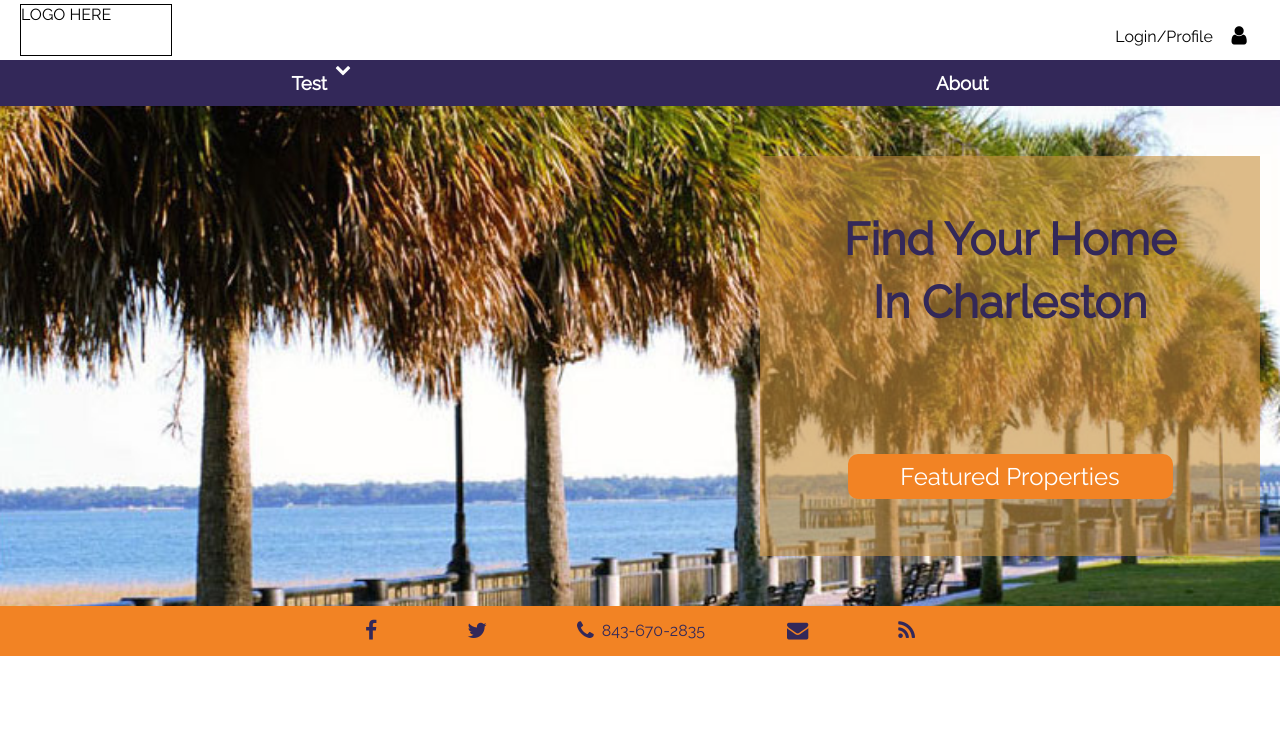
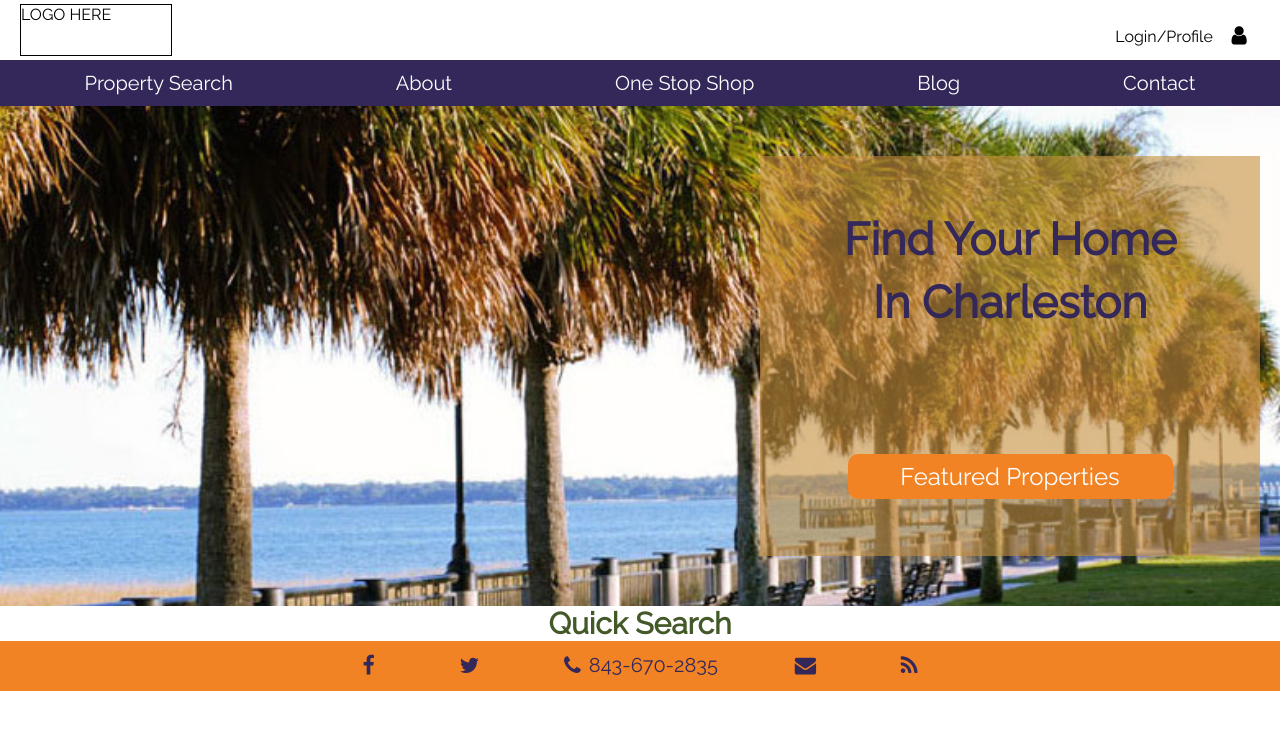
Before and after one commit to erinmeyers88/stanStyling, a plain HTML site: page index.html in a window 1280 px wide. Drawn offline with Linux system fonts and the light colour scheme.

Commit message:
set heading sizes

```diff
--- a/index.html
+++ b/index.html
@@ -13,12 +13,15 @@
 <body>
 	<header>
 		<div class="logo">LOGO HERE</div>
-		<div class="login">Login/Profile<i class="fa fa-user fa-lg"></i></div>
+		<a href="/login.html" class="login">Login/Profile<i class="fa fa-user fa-lg"></i></a>
 
 	</header>
 	<nav>
-		<div><h3>Test</h3><i class="fa fa-chevron-down"></i></div>
-		<a href="about.html"><div><h3>About</h3></div></a>
+		<a href="/property-search.html"><div><h4>Property Search</h4></div></a>
+		<a href="about.html"><div><h4>About</h4></div></a>
+		<a href="http://www.agentowned.com/one-stop-shop.html" target="_blank"><div><h4>One Stop Shop</h4></div></a>
+		<a href="/blog.html"><div><h4>Blog</h4></div></a>
+		<a href="/contact.html"><div><h4>Contact</h4></div></a>
 	</nav>
 	<content>
 		<div class="homeTop">
@@ -28,17 +31,23 @@
 					<h1>Find Your Home</h1>
 					<h1>In Charleston</h1>
 				</div>
-				<a href="/featured-listings.html" class="featuredPropButton"><h2>Featured Properties</h2></a>
+				<a href="/featured-listings.html" class="featuredPropButton"><h3>Featured Properties</h3></a>
 			</div>
 
 		</div>
+		<div class="homeMiddle">
+			<div class="highlight">
+				<h2>Quick Search</h2>
+			</div>
+		</div>
+
 
 	</content>
 	<footer>
 		<div class="footerIcons">
 			<a href=""><i class="fa fa-facebook fa-lg"></i></a>
 			<a href=""><i class="fa fa-twitter fa-lg"></i></a>
-			<a href="tel:843-670-2835"><i class="fa fa-phone fa-lg"></i>843-670-2835</a>
+			<a href="tel:843-670-2835"><i class="fa fa-phone fa-lg"></i><h4>843-670-2835</h4></a>
 			<a href="/contact.html"><i class="fa fa-envelope fa-lg"></i></a>
 			<a href=""><i class="fa fa-rss fa-lg"></i></a>
 		</div>
--- a/mystyles.css
+++ b/mystyles.css
@@ -15,6 +15,25 @@ a {
 h1 {
 	font-size: 45px;
 	font-weight: 600;
+	margin: 0;
+}
+
+h2 {
+	font-size: 30px;
+	font-weight: 600;
+	margin: 0;
+}
+
+
+h3 {
+	font-size: 24px;
+	font-weight: 200;
+	margin: 0;
+}
+
+h4 {
+	font-size: 20px;
+	font-weight: 200;
 	margin: 0;
 }
 
@@ -131,9 +150,24 @@ nav div i {
 	background-color: #5224F2;
 }
 
-.featuredPropButton h2 {
+.featuredPropButton h3 {
 	color: white;
 	font-weight: 100;
+}
+
+
+.homeMiddle {
+	display: flex;
+	flex-direction: row;
+	justify-content: space-around;
+	align-items: center;
+	color: #445928;
+}
+
+.highlight {
+	display: flex;
+	flex-direction: column;
+	align-items: center;
 }
 
 footer {
@@ -151,6 +185,12 @@ footer {
 	flex-direction: row;
 	justify-content: space-around;
 	color: #332859;
+}
+
+.footerIcons a {
+	display: flex;
+	flex-direction: row;
+	line-height: 30px;
 }
 
 .aboutSection {
```
